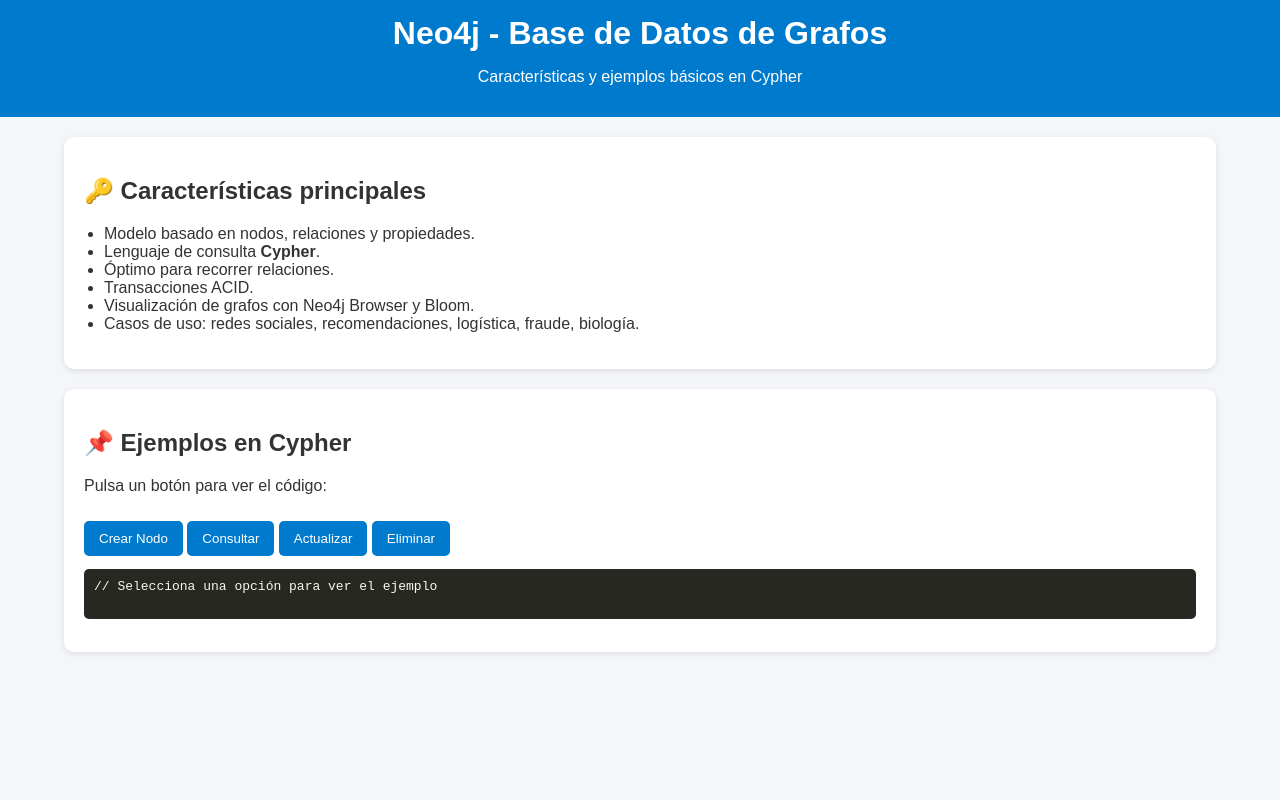
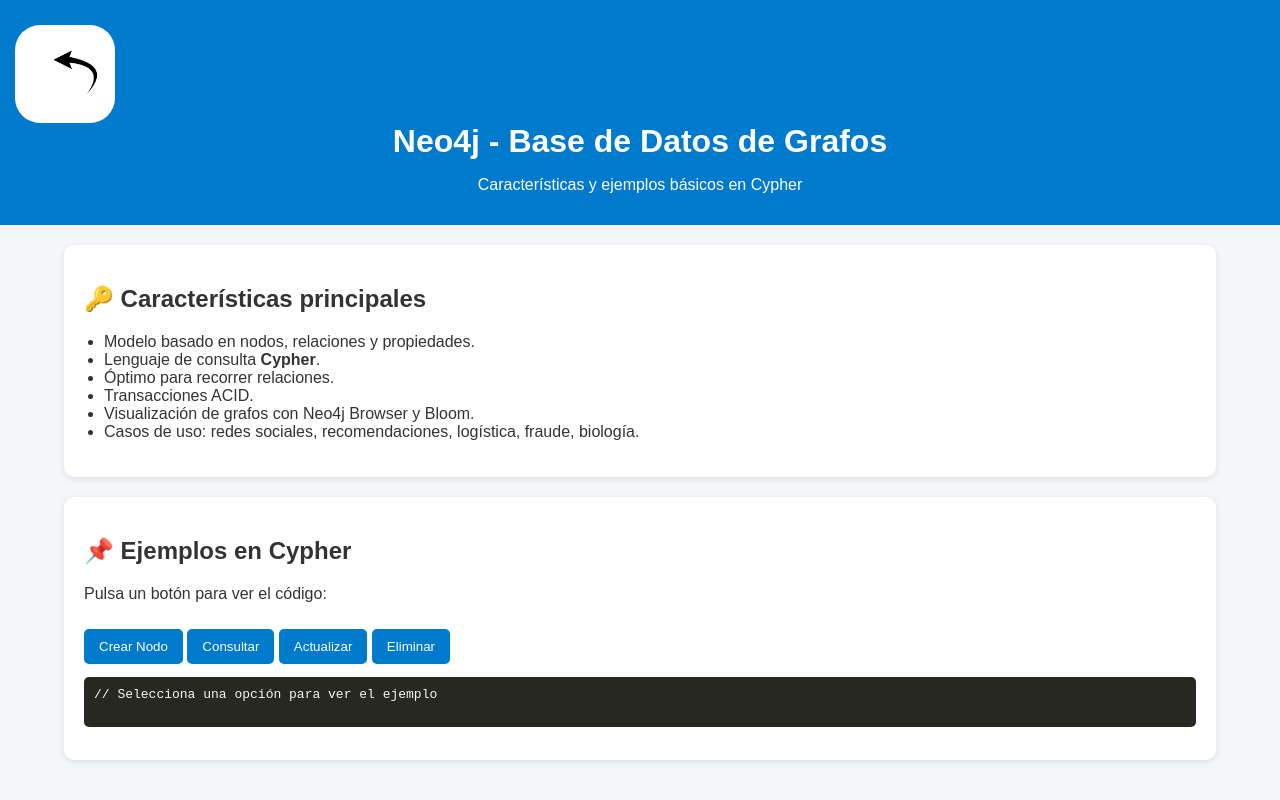
Before and after one commit to GeraldineRR/Proyecto_Repropig, a plain HTML site: page Neo4j.html in a window 1280 px wide. Drawn offline with Linux system fonts and the light colour scheme.

Commit message:
insertar boton para devolverse a la pagina anterior

```diff
--- a/CSS/styl.css
+++ b/CSS/styl.css
@@ -16,6 +16,14 @@ header {
 h1 {
     margin: 0;
 }
+#men {
+       margin: left;
+       width: 7%;
+       background: #ffffff;
+       padding: 6px 6px;
+       margin-top: 10px;
+       border-radius: 25px;
+   }
 
 .container {
     width: 90%;
--- a/CSS/style.css
+++ b/CSS/style.css
@@ -23,6 +23,15 @@
    header p {
        margin-top: .5rem;
        font-size: 1.2rem;
+   }
+
+   #men {
+       margin: left;
+       width: 7%;
+       background: #ffffff;
+       padding: 6px 6px;
+       margin-top: 10px;
+       border-radius: 25px;
    }
 
    /* Sección características */
--- a/Neo4j.html
+++ b/Neo4j.html
@@ -1,13 +1,20 @@
 <!DOCTYPE html>
 <html lang="es">
+
 <head>
   <meta charset="UTF-8">
   <meta name="viewport" content="width=device-width, initial-scale=1.0">
   <title>Neo4j - Base de Datos de Grafos</title>
-<link rel="stylesheet" href="CSS/styl.css">
+  <link rel="stylesheet" href="CSS/styl.css">
 </head>
+
 <body>
   <header>
+    <nav id="men">
+      <ul>
+        <li><a href="PagPrincipal.html"><img src="IMG/flecha.jpg" alt="" style="width: 50px;"></a></li>
+      </ul>
+    </nav>
     <h1>Neo4j - Base de Datos de Grafos</h1>
     <p>Características y ejemplos básicos en Cypher</p>
   </header>
@@ -40,6 +47,7 @@
     </div>
   </div>
 
- <script src="JS/js.js"></script>
+  <script src="JS/js.js"></script>
 </body>
+
 </html>
```
Also changed, not shown: cassandra.html (+2 -0 lines).
